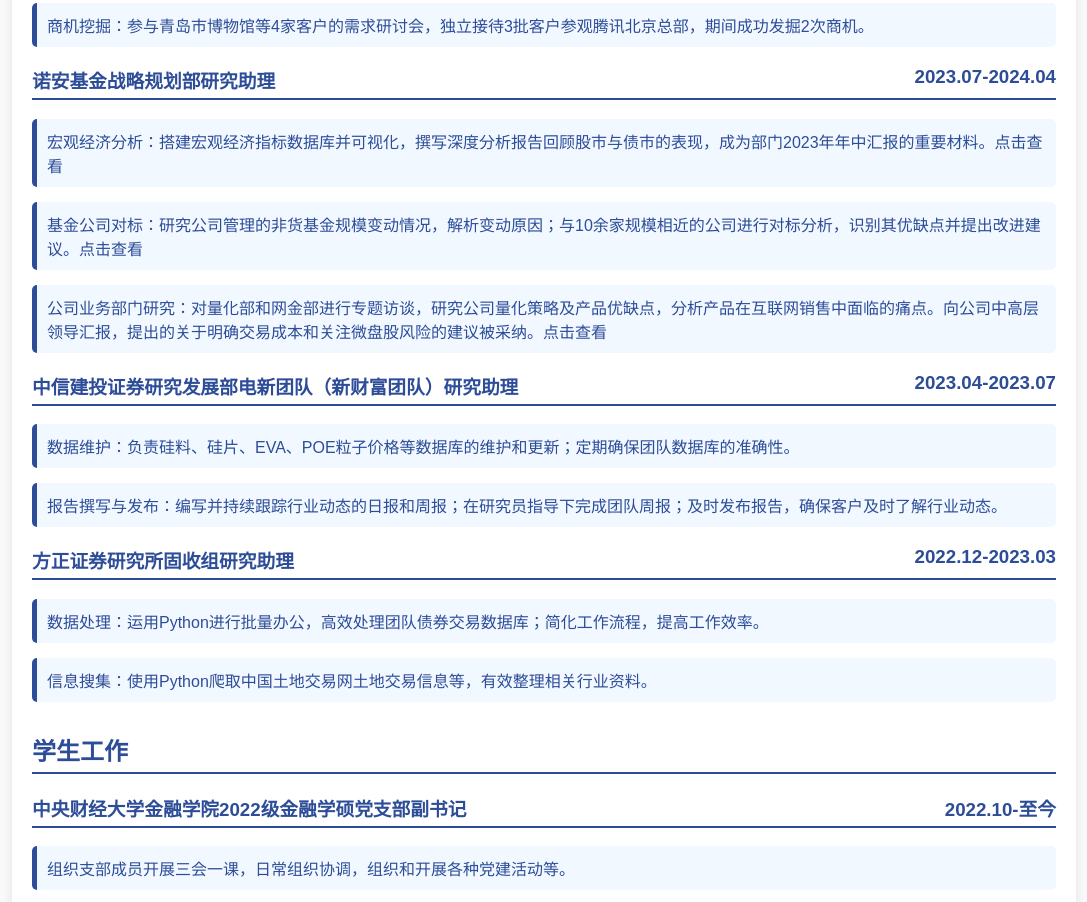
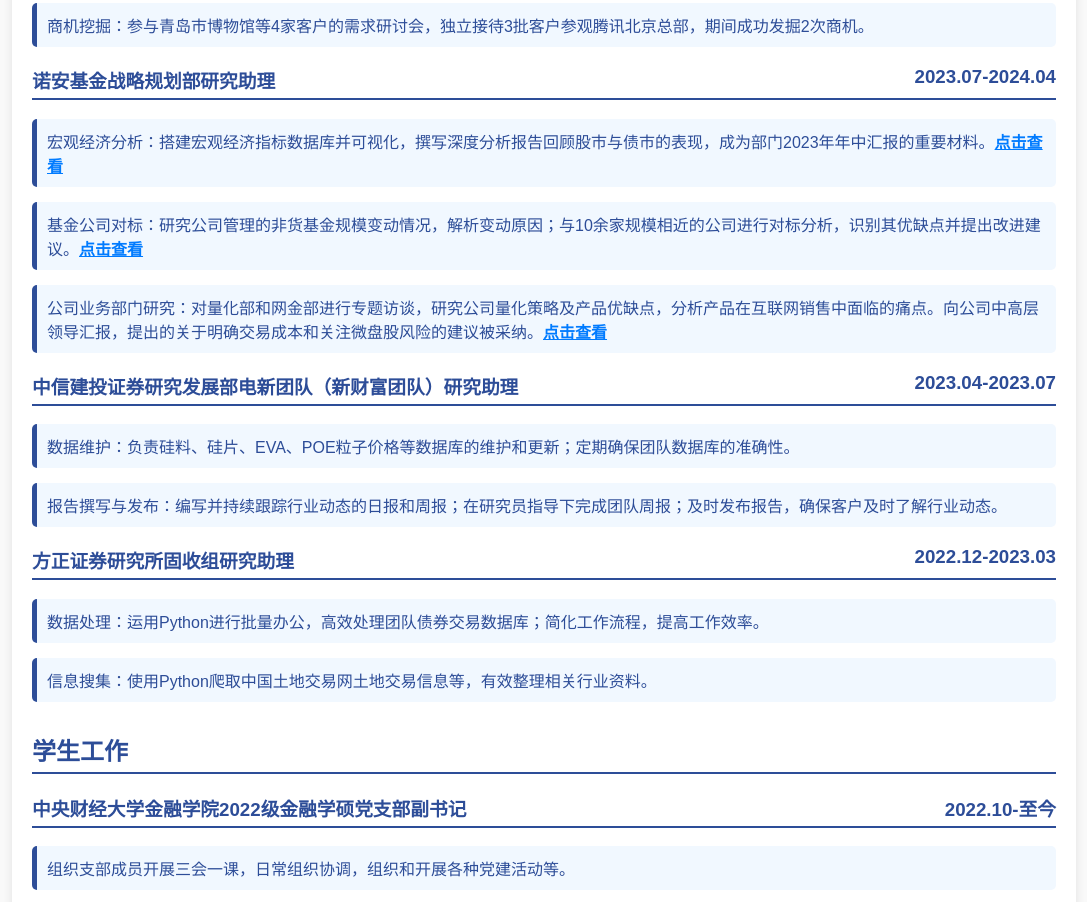
Before and after one commit to zhcgreat/zhcgreat.github.io, a plain HTML site: page index.html in a window 1280 px wide. Shown: the part 1419-2321 px from the top of the page, without its empty margins (96-1183 px from the left). Drawn offline with Linux system fonts and the light colour scheme.

Commit message:
Update index.html

```diff
--- a/index.html
+++ b/index.html
@@ -99,11 +99,11 @@
     </ul>
         <h3>诺安基金战略规划部研究助理 <span style="float:right;">2023.07-2024.04</span></h3>
     <ul>
-        <li>宏观经济分析：搭建宏观经济指标数据库并可视化，撰写深度分析报告回顾股市与债市的表现，成为部门2023年年中汇报的重要材料。<a href="https://online.fliphtml5.com/sxccv/thkm/" target="_blank">点击查看</a>
+        <li>宏观经济分析：搭建宏观经济指标数据库并可视化，撰写深度分析报告回顾股市与债市的表现，成为部门2023年年中汇报的重要材料。<a href="https://online.fliphtml5.com/sxccv/thkm/" target="_blank" style="color: #007BFF; text-decoration: underline; font-weight: bold;">点击查看</a>
  </li>
-        <li>基金公司对标：研究公司管理的非货基金规模变动情况，解析变动原因；与10余家规模相近的公司进行对标分析，识别其优缺点并提出改进建议。<a href="https://online.fliphtml5.com/sxccv/wdwg/" target="_blank">点击查看</a>
- </li></li>
-        <li>公司业务部门研究：对量化部和网金部进行专题访谈，研究公司量化策略及产品优缺点，分析产品在互联网销售中面临的痛点。向公司中高层领导汇报，提出的关于明确交易成本和关注微盘股风险的建议被采纳。<a href="https://online.fliphtml5.com/sxccv/pmri/" target="_blank">点击查看</a></li>
+        <li>基金公司对标：研究公司管理的非货基金规模变动情况，解析变动原因；与10余家规模相近的公司进行对标分析，识别其优缺点并提出改进建议。<a href="https://online.fliphtml5.com/sxccv/wdwg/" target="_blank" style="color: #007BFF; text-decoration: underline; font-weight: bold;">点击查看</a>
+ </li>
+        <li>公司业务部门研究：对量化部和网金部进行专题访谈，研究公司量化策略及产品优缺点，分析产品在互联网销售中面临的痛点。向公司中高层领导汇报，提出的关于明确交易成本和关注微盘股风险的建议被采纳。<a href="https://online.fliphtml5.com/sxccv/pmri/" target="_blank" style="color: #007BFF; text-decoration: underline; font-weight: bold;">点击查看</a></li>
     </ul>
 
 
```
